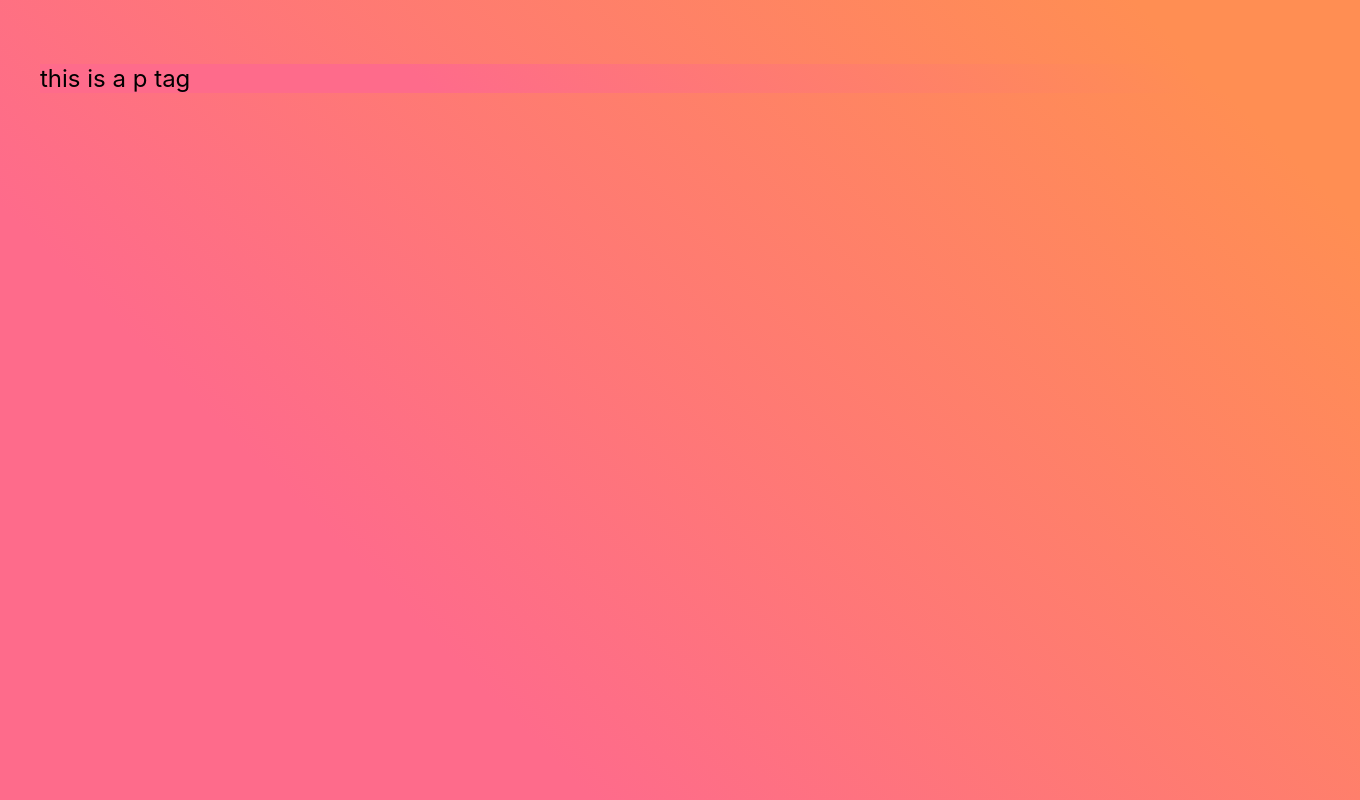
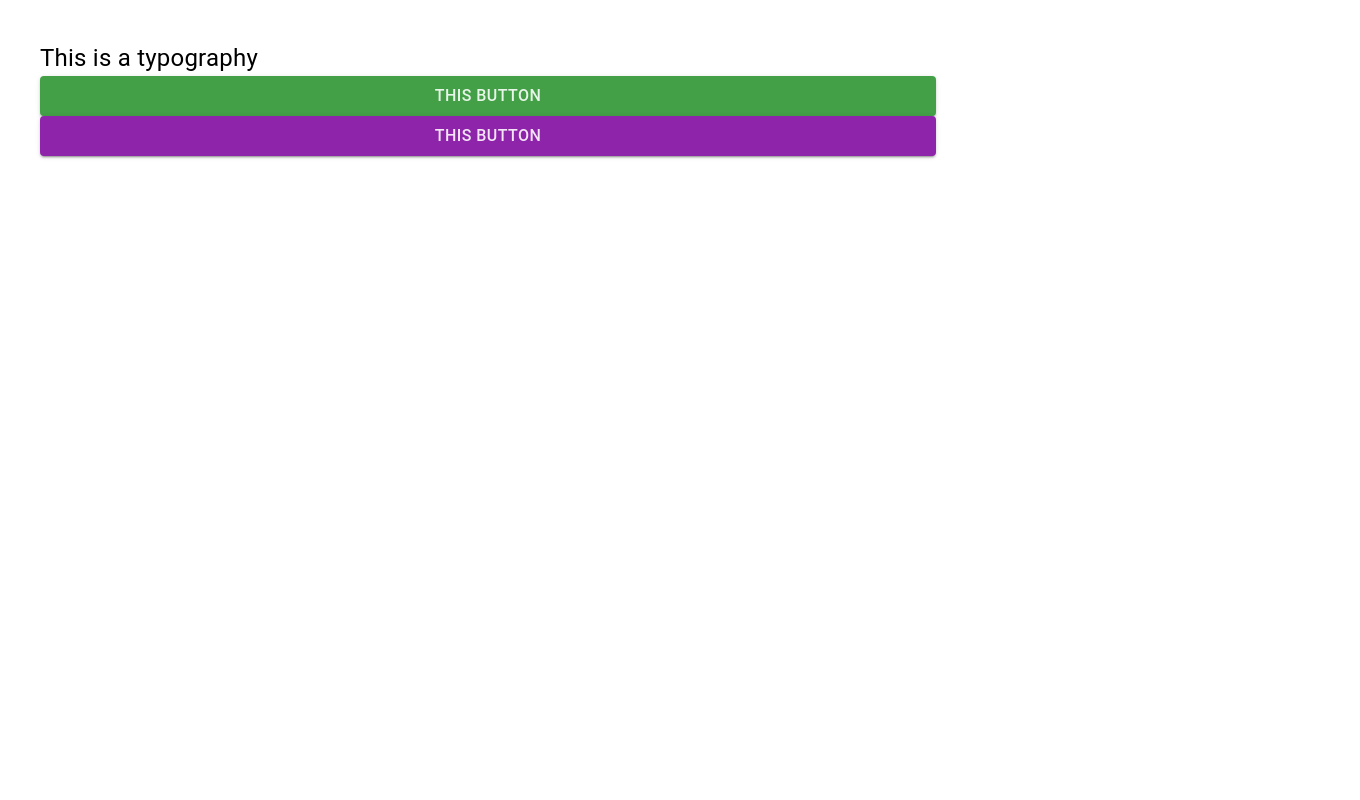
Before and after one commit to sarafotros/react-krm1, a React (Create React App) app: page / in a window 1280 px wide. Shown: the top 800 px of the page, 1360 px wide, since content can reach past the window. Built offline with nearby package versions, Linux system fonts and the light colour scheme.

Commit message:
typography palette

```diff
--- a/src/index.js
+++ b/src/index.js
@@ -4,9 +4,9 @@ import './index.css';
 // import App from './App';
 // import  './assets/css/fontIran.css'
 import * as serviceWorker from './serviceWorker';
-import Home from "./screens/Home";
-import MyStyles from './screens/MtStyles';
-import HOC from './screens/HOCstyles'
+// import Home from "./screens/Home";
+// import MyStyles from './screens/MtStyles';
+// import HOC from './screens/HOCstyles'
 import Index from './screens/index'
 
 ReactDOM.render(
--- a/src/screens/MtStyles.js
+++ b/src/screens/MtStyles.js
@@ -1,10 +1,12 @@
 import React from 'react'
 import { makeStyles, useTheme } from '@material-ui/core/styles';
 import BtnStyled from '../components/BtnStyled'
+import Typography from '@material-ui/core/Typography';
+import Button from '@material-ui/core/Button';
 
 const useStyles = makeStyles( theme =>({
   root: {
-        width: '100%',
+        width: '70%',
         height: '100vh',
         padding: '40px',
         background:  theme.background,
@@ -23,10 +25,17 @@ export default function MtStyles() {
         const classes = useStyles(props)
         const theme = useTheme()
     return (
-        <div className={classes.root}>
-                <p style={{background: theme.background}}>this is a p tag</p>
-                {/* <BtnStyled btnSize='sm'>Sign Up</BtnStyled>
+			<div className={classes.root}>
+				{/* <p style={{background: theme.background}}>this is a p tag</p> */}
+				{/* <BtnStyled btnSize='sm'>Sign Up</BtnStyled>
                 <BtnStyled>Sign In</BtnStyled> */}
-        </div>
-);
+				<Typography fontSize>This is a typography</Typography>
+				<Button variant="contained" color="secondary">
+					THis Button
+				</Button>
+				<Button variant="contained" color="primary">
+					THis Button
+				</Button>
+			</div>
+		);
 }
--- /dev/null
+++ b/src/themes/Palette.js
@@ -0,0 +1,21 @@
+import purple from '@material-ui/core/colors/purple';
+import green from '@material-ui/core/colors/green';
+
+const Palette = {
+	primary: {
+		main: purple[600],
+		dark: purple[800],
+		light: purple[400],
+		contrastText: purple[50],
+	},
+	secondary: {
+		main: green[600],
+		dark: green[800],
+		light: green[400],
+		contrastText: green[50],
+    },
+    text: {
+        primary: '#00f'
+    }
+};
+export default Palette;
--- a/src/themes/Theme.js
+++ b/src/themes/Theme.js
@@ -1,5 +1,19 @@
-const theme = {
-    background: 'linear-gradient(45deg, #FE6B8B 30%, #FF8E53 90%)',
-};
+import { createMuiTheme } from '@material-ui/core/styles';
+import Palette from './Palette'
+const theme = createMuiTheme({
+    palette: Palette,
+    typography: {
+        fontSize: 16,
+        color: Palette.text.primary,
+        h1: {
+            fontSize: 30
+        },
+        h2: {
+            fontSize: 25,
+        }
+    }
+})
 
 export default theme;
+
+//   background: 'linear-gradient(45deg, #FE6B8B 30%, #FF8E53 90%)',
```
